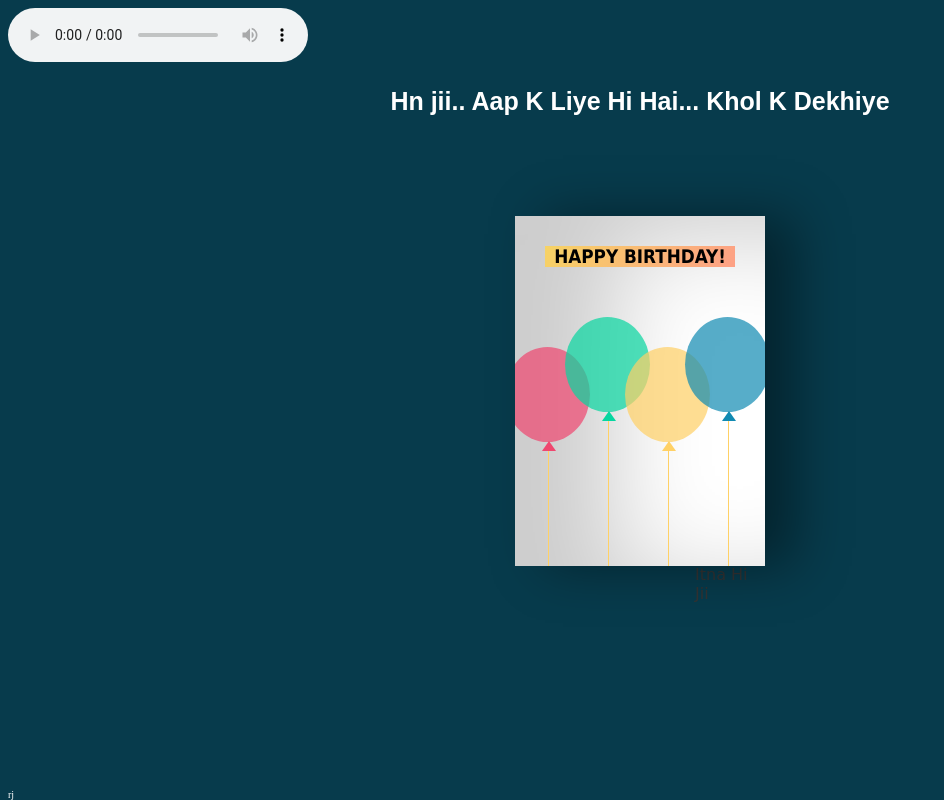
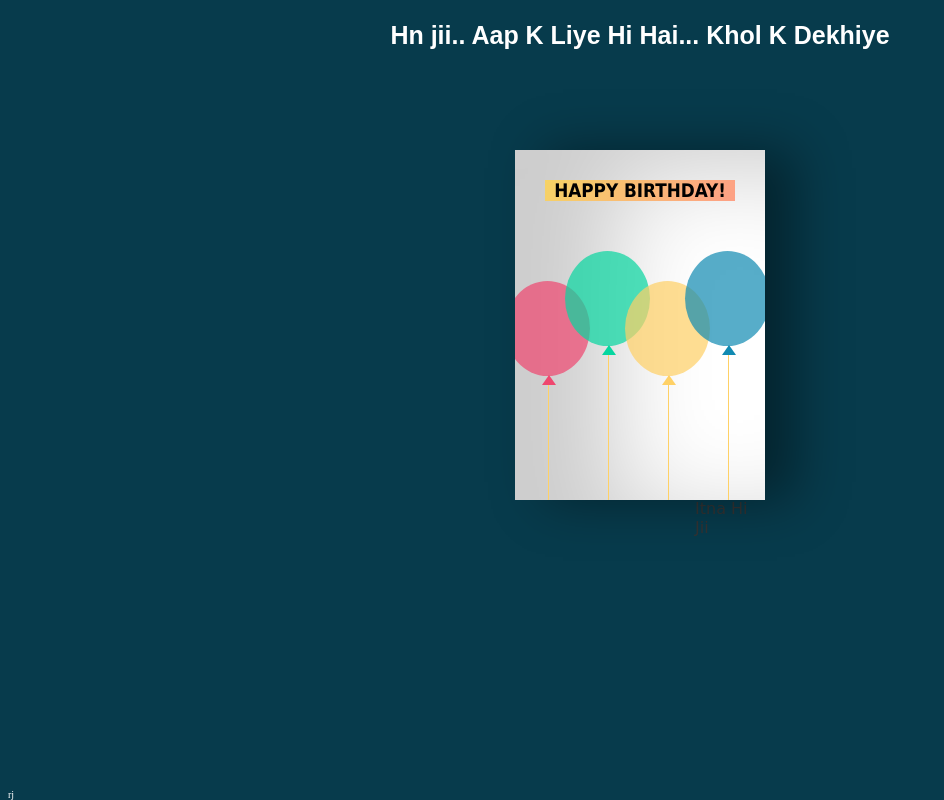
Before and after one commit to Rjkrishnaut/Code2, a plain HTML site: page index.html in a window 1280 px wide. Shown: the whole page, without its empty margins (0-944 px from the left). Drawn offline with Linux system fonts and the light colour scheme; a script that the page names is missing.

Commit message:
Update index.html

```diff
--- a/index.html
+++ b/index.html
@@ -11,7 +11,7 @@
 </head>
 
 <body>
-  <audio class="song" controls autoplay>
+  <audio class="song" controls autoplay hidden>
         <source src="Happy Birthday To You Ji.mp3"></source>
 	   Your browser isn't invited for super fun audio time.
     </audio>
```
